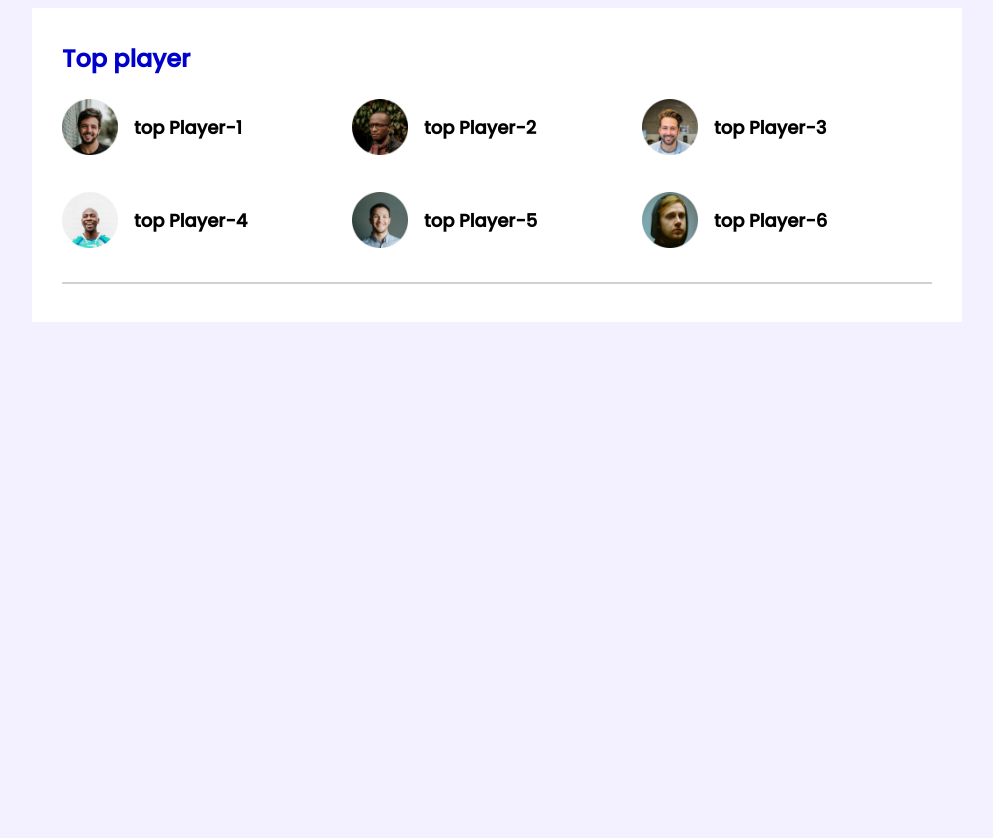
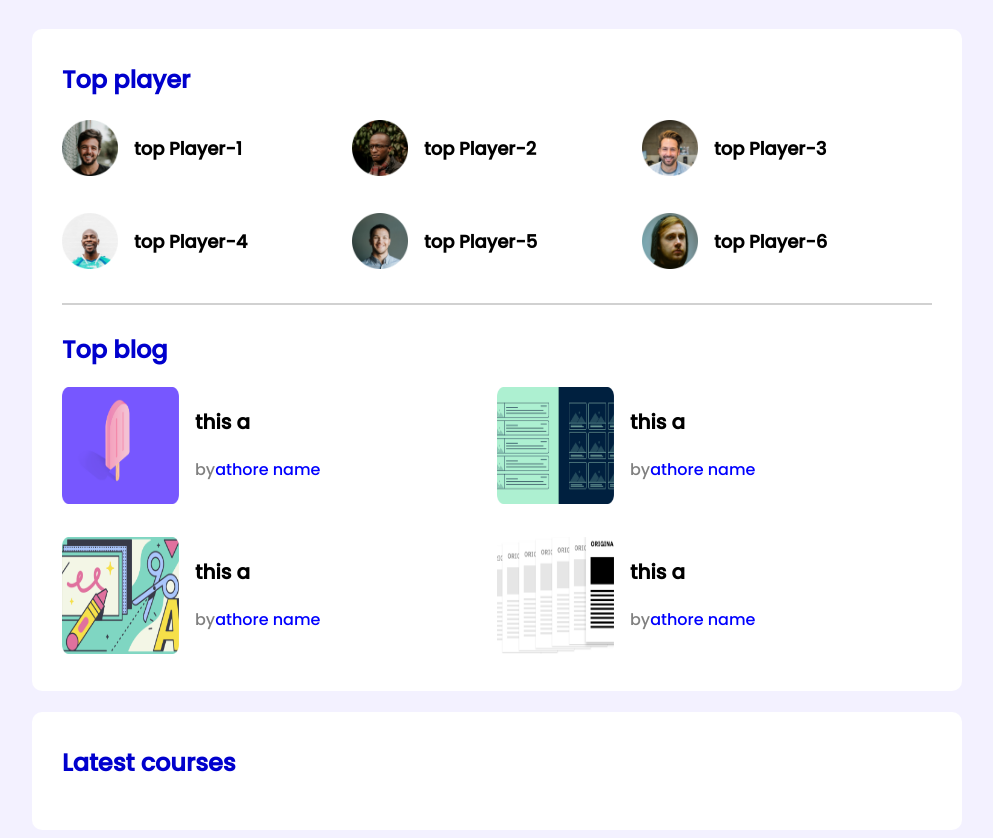
Before and after one commit to tanjilulkarim/leader-board-css3, a plain HTML site: page index.html in a window 1280 px wide. Shown: the whole page, without its empty margins (143-1136 px from the left). Before the commit the page ends 800 px from the top, so only its background shows below. Drawn offline with Linux system fonts and the light colour scheme.

Commit message:
top-blogs-add

```diff
--- a/index.html
+++ b/index.html
@@ -49,6 +49,57 @@
                 </div>
             </div>
             <hr>
+            <div class="top-blog">
+                <h2 class="section-tittle">Top blog</h2>
+
+                <div class="blogs">
+                    <article class="blog">
+                        <div class="thumbnail">
+                            <img src="images/blogs/blog-1.png" alt="">
+                        </div>
+
+                        <div class="blog-info">
+                            <h3 class="blog-tittle">this a </h3>
+                            <p class="blog-author">by<a href="#">athore name</a></p>
+                        </div>
+                    </article>
+                    <article class="blog">
+                        <div class="thumbnail">
+                            <img src="images/blogs/blog-2.png" alt="">
+                        </div>
+
+                        <div class="blog-info">
+                            <h3 class="blog-tittle">this a </h3>
+                            <p class="blog-author">by<a href="#">athore name</a></p>
+                        </div>
+                    </article>
+                    <article class="blog">
+                        <div class="thumbnail">
+                            <img src="images/blogs/blog-3.png" alt="">
+                        </div>
+
+                        <div class="blog-info">
+                            <h3 class="blog-tittle">this a </h3>
+                            <p class="blog-author">by<a href="#">athore name</a></p>
+                        </div>
+                    </article>
+                    <article class="blog">
+                        <div class="thumbnail">
+                            <img src="images/blogs/blog-4.png" alt="">
+                        </div>
+
+                        <div class="blog-info">
+                            <h3 class="blog-tittle">this a </h3>
+                            <p class="blog-author">by<a href="#">athore name</a></p>
+                        </div>
+                    </article>
+                </div>
+
+            </div>
+        </section>
+        <!-- latest courses -->
+        <section class="container">
+            <h2 class="section-tittle">Latest courses</h2>
         </section>
     </main>
 </body>
--- a/style/style.css
+++ b/style/style.css
@@ -7,15 +7,20 @@ body{
 }
 main{
     display: flex;
+    flex-direction: column;
+    align-items: center;
     justify-content: center;
 }
 .container{
     background-color: #FFFFFF;
     width: 870px;
     padding: 30px;
+    margin-top: 21px;
+    border-radius: 10px;
 }
 hr{
     border: 1px solid #D1D1D1;
+    margin-bottom: 27px;
 
 }
 
@@ -48,3 +53,36 @@ hr{
     margin-left: 16px;
     font-size: 18px;
 }
+/* top players section end */
+
+/* =--------------top blogs section
+start ===========*/
+.blogs{
+    display: grid;
+    grid-template-columns: repeat(2,1fr);
+    grid-row-gap: 26px;
+
+}
+.blog{
+    display: flex;
+
+}
+.blogs .thumbnail img{
+    height: 117px ;
+    width: 117px ;
+}
+.blog-info{
+    margin-left: 16px;
+}
+.blog-tittle{
+    font-size: 20px;
+}
+.blog-author{
+    color: grey;
+    font-size: 16px;
+}
+.blog-author a{
+    text-decoration: none;
+    font-size: 16px;
+    color: blue;
+}
```
